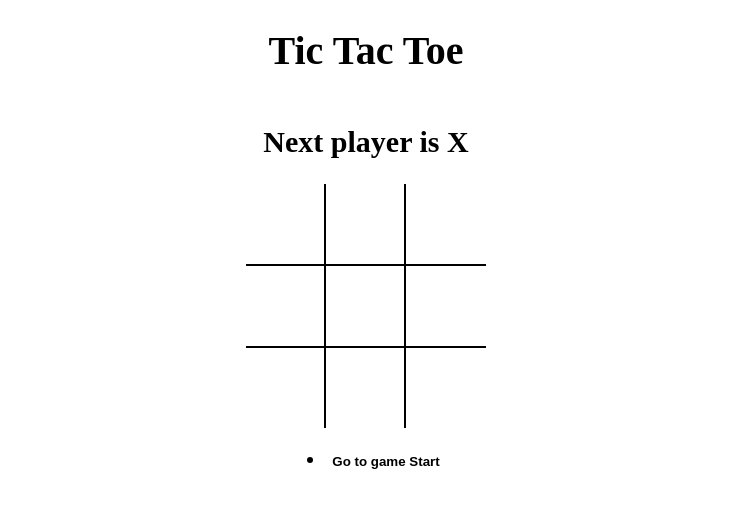
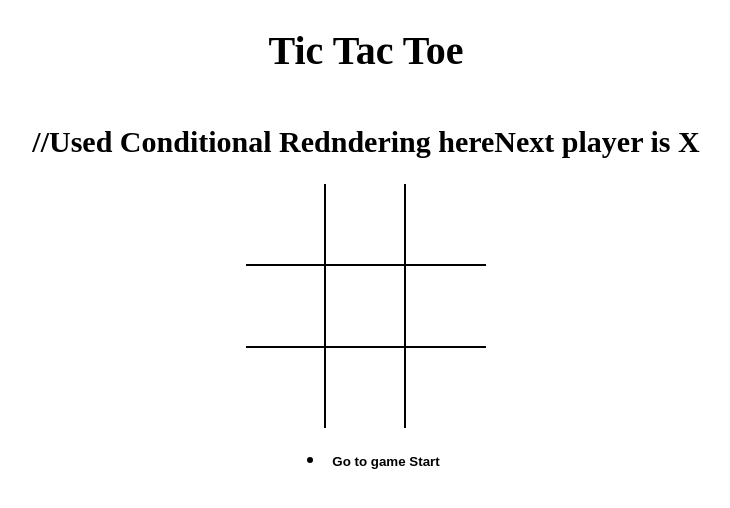
Before and after one commit to Sandeshsingh27/Tic-Tac-Toe, a React (Vite) app: page / in a window 1280 px wide. Shown: the top 508 px of the page, without its empty margins (274-1004 px from the left). Built offline with nearby package versions, Linux system fonts and the light colour scheme.

Commit message:
displayed draw message with conditional rendering

```diff
--- a/src/App.jsx
+++ b/src/App.jsx
@@ -1,6 +1,7 @@
 import React, { useState } from 'react';
 import Board from './components/Board';
 import History from './components/History';
+import StatusMessage from './components/StatusMessage';
 import './styles/root.scss';
 import { calculateWinner } from './helpers';
 
@@ -12,9 +13,6 @@
   const current = history[currentMove];
 
   const winner = calculateWinner(current.board);
-  const message = winner
-    ? `Winner is ${winner}`
-    : `Next player is ${current.isXNext ? 'X' : 'O'}`;
 
   const handleSquareClick = position => {
     if (current.board[position] || winner) {
@@ -45,7 +43,7 @@
   return (
     <div className="app">
       <h1>Tic Tac Toe</h1>
-      <h2>{message}</h2>
+      <StatusMessage winner={winner} current={current} />
       <Board board={current.board} handleSquareClick={handleSquareClick} />
       <History history={history} moveTo={moveTo} currentMove={currentMove} />
     </div>
--- /dev/null
+++ b/src/components/StatusMessage.jsx
@@ -0,0 +1,22 @@
+import React from 'react';
+
+const StatusMessage = ({ winner, current }) => {
+  // const message = winner
+  // ? `Winner is ${winner}`
+  // : `Next player is ${current.isXNext ? 'X' : 'O'}`;
+
+  const noMovesLeft = current.board.every(el => el != null);
+
+  return (
+    <h2>
+      //Used Conditional Redndering here
+      {winner && `Winner is ${winner}`}
+      {!winner &&
+        !noMovesLeft &&
+        `Next player is ${current.isXNext ? 'X' : 'O'}`}
+      {!winner && noMovesLeft && 'X and O tied'}
+    </h2>
+  );
+};
+
+export default StatusMessage;
```
